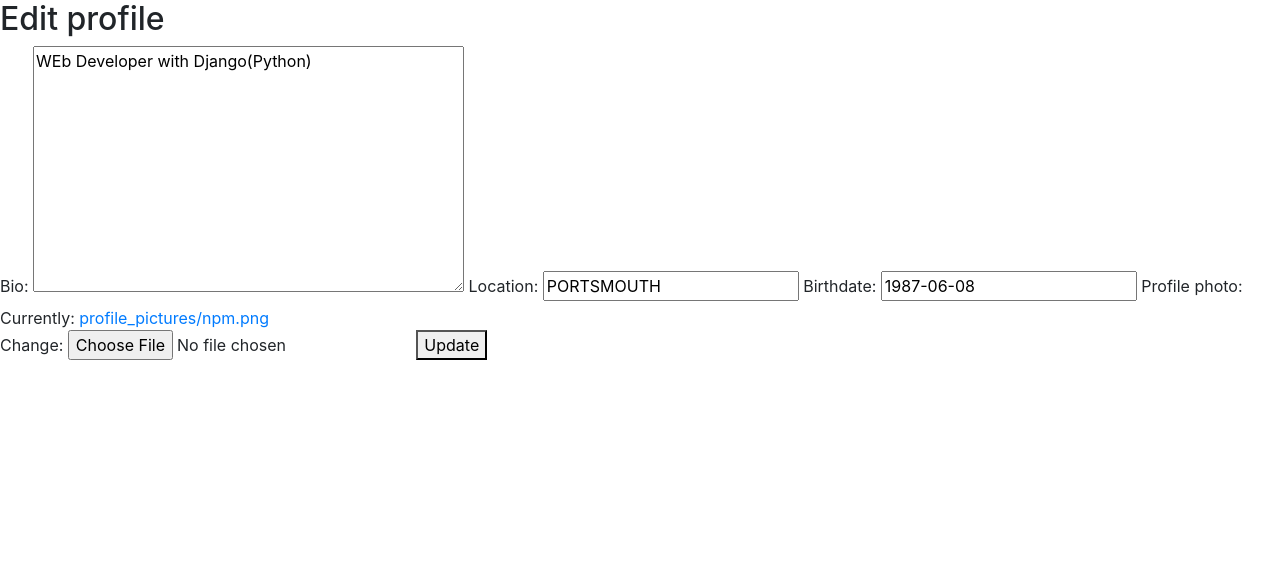
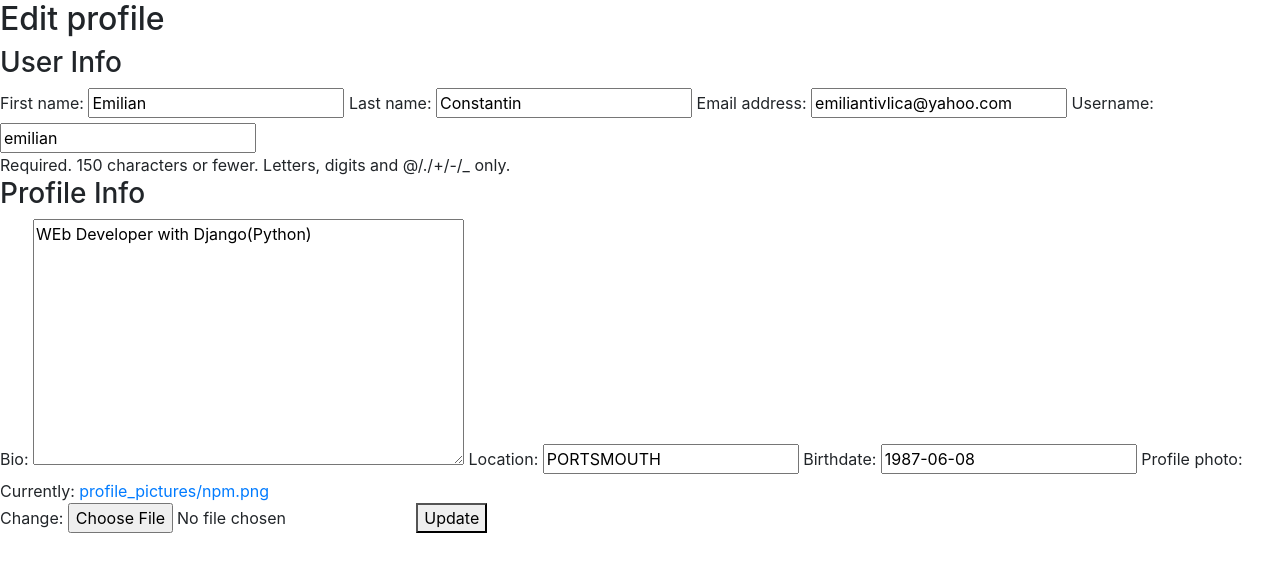
Before and after one commit to Constantin-E-T/constantin_et_portfolio, a Django app: page /profile/edit/ in a window 1280 px wide. Shown: the part 56-629 px from the top of the page. Run offline with Django 4.2, Linux system fonts and the light colour scheme; a user stored in the database is signed in; data comes from the database, SQL or seed files in the repository; both versions use the stored data as it was after the commit.

Commit message:
fix some bugs for the profile page and the user data

```diff
--- a/constantin_et/settings.py
+++ b/constantin_et/settings.py
@@ -44,6 +44,7 @@ INSTALLED_APPS = [
 
 MIDDLEWARE = [
     'django.middleware.security.SecurityMiddleware',
+    'whitenoise.middleware.WhiteNoiseMiddleware',
     'django.contrib.sessions.middleware.SessionMiddleware',
     'django.middleware.common.CommonMiddleware',
     'django.middleware.csrf.CsrfViewMiddleware',
--- a/userprofile/forms.py
+++ b/userprofile/forms.py
@@ -3,10 +3,10 @@ from django import forms
 from django.contrib.auth.models import User
 from .models import UserProfile
 
-class UserForm(forms.ModelForm):
+class UserUpdateForm(forms.ModelForm):
     class Meta:
         model = User
-        fields = ['first_name', 'last_name', 'email']
+        fields = ['first_name', 'last_name', 'email', 'username']
 
 class UserProfileForm(forms.ModelForm):
     class Meta:
--- a/userprofile/models.py
+++ b/userprofile/models.py
@@ -9,7 +9,7 @@ class UserProfile(models.Model):
     bio = models.TextField(max_length=500, blank=True)
     location = models.CharField(max_length=30, blank=True)
     birthdate = models.DateField(null=True, blank=True)
-    profile_photo = models.ImageField(upload_to='profile_pictures', default='profile_pictures/default.jpeg')  # Add this line
+    profile_photo = models.ImageField(upload_to='profile_pictures', default='default.jpeg')  # Add this line
 
     def __str__(self):
         return self.user.username
--- a/userprofile/templates/userprofile/edit_profile.html
+++ b/userprofile/templates/userprofile/edit_profile.html
@@ -5,7 +5,10 @@
   <h2>Edit profile</h2>
   <form method="POST" enctype="multipart/form-data">
   {% csrf_token %}
-    {{ form.as_table }}
+    <h3>User Info</h3>
+    {{ user_form.as_table }}
+    <h3>Profile Info</h3>
+    {{ profile_form.as_table }}
     <button type="submit">Update</button>
   </form>
 {% endblock %}
--- a/userprofile/templates/userprofile/profile.html
+++ b/userprofile/templates/userprofile/profile.html
@@ -10,6 +10,9 @@
     <p>Profile bio: {{ user_profile.bio }}</p>
     <p>Location: {{ user_profile.location }}</p>
     <p>Profile photo: <img src="{{ user_profile.profile_photo.url }}" alt="{{ user.get_username }}'s profile photo"></p>
+    <p>Last login: {{ user.last_login|date:"F j, Y, P" }}</p>
+    <p>Date joined: {{ user.date_joined|date:"F j, Y" }}</p>
+
 
 
 
--- a/userprofile/views.py
+++ b/userprofile/views.py
@@ -3,26 +3,30 @@ from django.shortcuts import render, redirect
 from django.contrib import messages
 from django.contrib.auth.decorators import login_required
 from .models import UserProfile
-from .forms import UserProfileForm
+from .forms import UserProfileForm, UserUpdateForm
 
 
 @login_required
 def profile(request):
     user_profile = UserProfile.objects.get(user=request.user)
-    print("Profile photo URL:", user_profile.profile_photo.url)
+    # print("Profile photo URL:", user_profile.profile_photo.url)
     return render(request, 'userprofile/profile.html', {'user_profile': user_profile})
+
 
 
 @login_required
 def profile_edit_view(request):
     if request.method == 'POST':
-        form = UserProfileForm(request.POST, request.FILES, instance=request.user.userprofile)
-        if form.is_valid():
-            form.save()
+        user_form = UserUpdateForm(request.POST, instance=request.user)
+        profile_form = UserProfileForm(request.POST, request.FILES, instance=request.user.userprofile)
+        if user_form.is_valid() and profile_form.is_valid():
+            user_form.save()
+            profile_form.save()
             messages.success(request, 'Your profile was successfully updated!')
             return redirect('profile')
         else:
             messages.error(request, 'Please correct the error below.')
     else:
-        form = UserProfileForm(instance=request.user.userprofile)
-    return render(request, 'userprofile/edit_profile.html', {'form': form})
+        user_form = UserUpdateForm(instance=request.user)
+        profile_form = UserProfileForm(instance=request.user.userprofile)
+    return render(request, 'userprofile/edit_profile.html', {'user_form': user_form, 'profile_form': profile_form})
```
Also changed, not shown: requirements.txt (added, +17 -0 lines), db.sqlite3, media/default.jpeg (renamed from media/profile_pictures/default.jpeg), media/profile_pictures/html.png (added).
